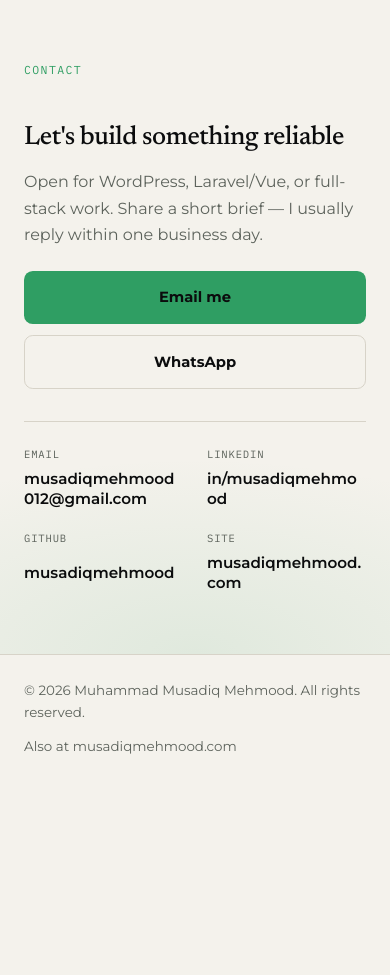
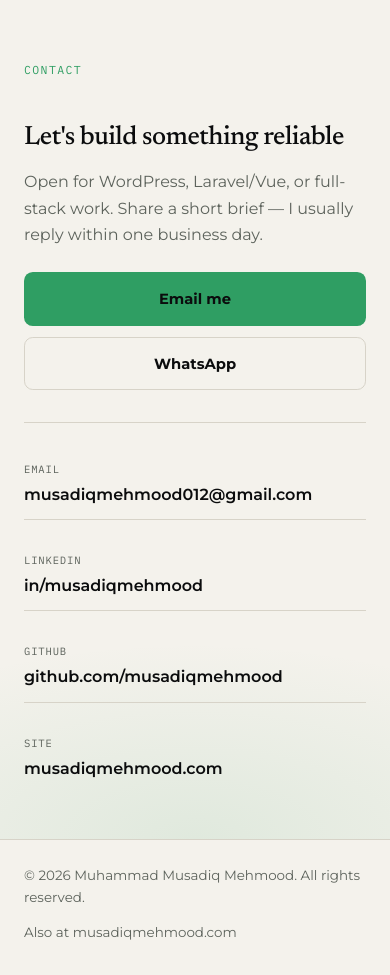
Before and after one commit to musadiqmehmood/musadiqmehmood.github.io, a plain HTML site: page index.html in a window 390 px wide. Shown: the part 6800-7775 px from the top of the page. Before the commit the page ends 7589 px from the top, so only its background shows below. Drawn offline with Linux system fonts and the light colour scheme.

Commit message:
Finish contact section as a clean full-width strip
Place CTAs opposite the title, use a stable 2x2 link grid, and
remove nested cards that kept looking uneven.

```diff
--- a/index.html
+++ b/index.html
@@ -68,7 +68,7 @@
   <link rel="preconnect" href="https://fonts.googleapis.com">
   <link rel="preconnect" href="https://fonts.gstatic.com" crossorigin>
   <link href="https://fonts.googleapis.com/css2?family=IBM+Plex+Mono:wght@400;500&family=Montserrat:wght@400;500;600;700;800&family=Newsreader:opsz,wght@6..72,400;6..72,500;6..72,600&display=swap" rel="stylesheet">
-  <link rel="stylesheet" href="styles.css?v=20260319c">
+  <link rel="stylesheet" href="styles.css?v=20260319d">
 </head>
 <body>
   <a class="skip-link" href="#main">Skip to content</a>
@@ -419,11 +419,13 @@
     <section id="contact" class="section contact">
       <div class="container contact-inner">
         <p class="section-eyebrow reveal">Contact</p>
-        <div class="contact-main reveal">
-          <h2 class="section-title contact-title">Let's build something reliable</h2>
-          <p class="contact-copy">
-            Open for WordPress, Laravel/Vue, or full-stack work. Share a short brief — I usually reply within one business day.
-          </p>
+        <div class="contact-top reveal">
+          <div class="contact-main">
+            <h2 class="section-title contact-title">Let's build something reliable</h2>
+            <p class="contact-copy">
+              Open for WordPress, Laravel/Vue, or full-stack work. Share a short brief — I usually reply within one business day.
+            </p>
+          </div>
           <div class="contact-cta">
             <a class="btn btn-primary" href="mailto:musadiqmehmood012@gmail.com">Email me</a>
             <a class="btn btn-ghost" href="https://wa.me/923030759014" target="_blank" rel="noopener">WhatsApp</a>
@@ -440,7 +442,7 @@
           </li>
           <li>
             <span class="contact-link-label">GitHub</span>
-            <a href="https://github.com/musadiqmehmood" target="_blank" rel="noopener">musadiqmehmood</a>
+            <a href="https://github.com/musadiqmehmood" target="_blank" rel="noopener">github.com/musadiqmehmood</a>
           </li>
           <li>
             <span class="contact-link-label">Site</span>
--- a/styles.css
+++ b/styles.css
@@ -667,27 +667,32 @@ html[data-theme="light"] .theme-toggle .icon-sun { display: block; }
   display: grid;
   gap: 2rem;
 }
-.contact-main {
-  max-width: 40rem;
+.contact-top {
+  display: grid;
+  grid-template-columns: minmax(0, 1.4fr) auto;
+  gap: 1.5rem 2.5rem;
+  align-items: end;
 }
+.contact-main { min-width: 0; }
 .contact-title {
   max-width: 14ch;
   margin-bottom: 0.9rem;
 }
 .contact-copy {
   color: var(--muted);
-  margin-bottom: 1.4rem;
-  max-width: 42ch;
+  margin-bottom: 0;
+  max-width: 44ch;
 }
 .contact-cta {
   display: flex;
   flex-wrap: wrap;
   gap: 0.7rem;
+  justify-content: flex-end;
 }
 .contact-links {
   display: grid;
-  grid-template-columns: repeat(4, minmax(0, 1fr));
-  gap: 1.25rem 1.5rem;
+  grid-template-columns: repeat(2, minmax(0, 1fr));
+  gap: 1.15rem 2rem;
   padding-top: 1.5rem;
   border-top: 1px solid var(--line);
 }
@@ -695,7 +700,10 @@ html[data-theme="light"] .theme-toggle .icon-sun { display: block; }
   display: grid;
   gap: 0.35rem;
   min-width: 0;
+  padding: 0.85rem 0;
+  border-bottom: 1px solid var(--line);
 }
+.contact-links li:nth-last-child(-n+2) { border-bottom: 0; padding-bottom: 0; }
 .contact-link-label {
   font-family: var(--font-mono);
   font-size: 0.66rem;
@@ -705,10 +713,9 @@ html[data-theme="light"] .theme-toggle .icon-sun { display: block; }
 }
 .contact-links a {
   color: var(--heading);
-  font-size: 0.95rem;
+  font-size: 1rem;
   font-weight: 600;
   line-height: 1.35;
-  word-break: break-word;
 }
 .contact-links a:hover { color: var(--accent); }
 
@@ -774,8 +781,9 @@ html[data-theme="light"] .theme-toggle .icon-sun { display: block; }
   .tools-grid { grid-template-columns: 1fr; }
   .stats-grid { grid-template-columns: 1fr 1fr; gap: 1.25rem 1rem; }
   .hero { padding: 4.75rem 0 3rem; }
-  .hero-facts,
-  .contact-links { grid-template-columns: 1fr 1fr; }
+  .hero-facts { grid-template-columns: 1fr 1fr; }
+  .contact-top { grid-template-columns: 1fr; align-items: start; }
+  .contact-cta { justify-content: flex-start; }
   .hero-role { max-width: none; }
   .section { padding: 3.75rem 0; }
   .contact { padding-bottom: 3.75rem; }
@@ -790,6 +798,11 @@ html[data-theme="light"] .theme-toggle .icon-sun { display: block; }
   .system { grid-template-columns: 1fr; gap: 0.4rem; }
   .hero-cta .btn,
   .contact-cta .btn { width: 100%; }
+  .contact-links { grid-template-columns: 1fr; }
+  .contact-links li { border-bottom: 1px solid var(--line); padding: 0.85rem 0; }
+  .contact-links li:last-child { border-bottom: 0; padding-bottom: 0; }
+  .contact-links li:nth-last-child(-n+2) { border-bottom: 1px solid var(--line); padding-bottom: 0.85rem; }
+  .contact-links li:last-child { border-bottom: 0; padding-bottom: 0; }
   .section-title { max-width: none; }
 }
 
```
